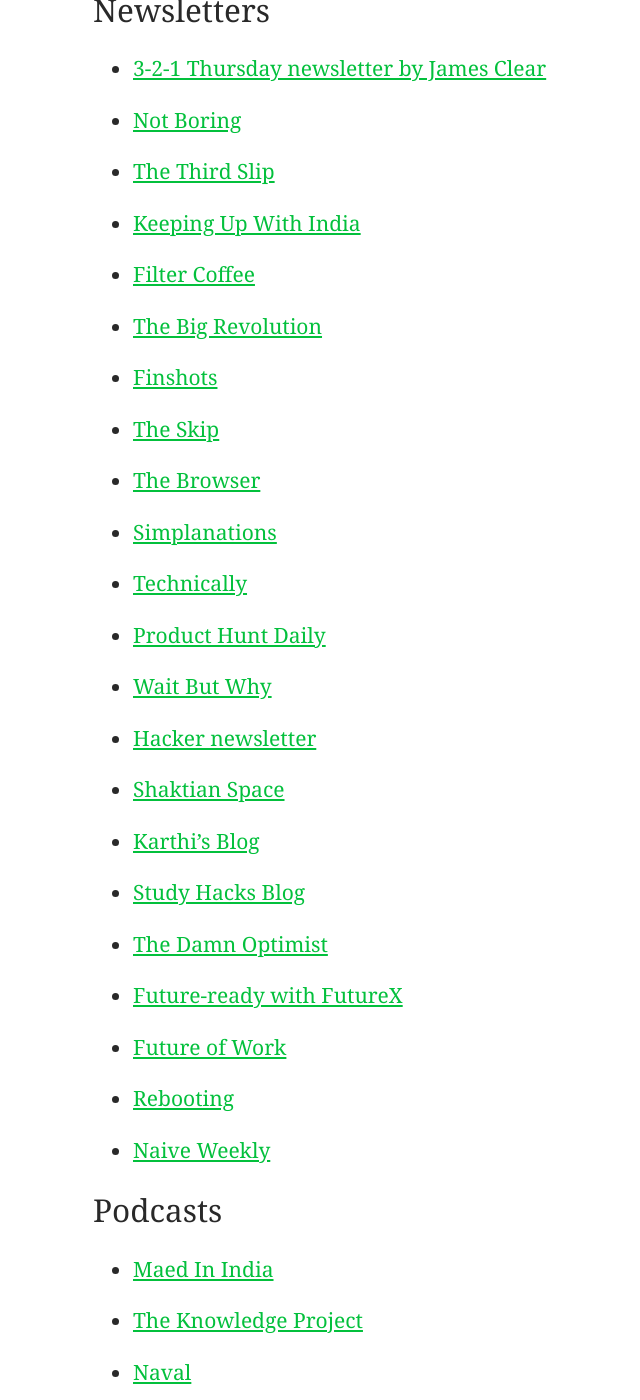
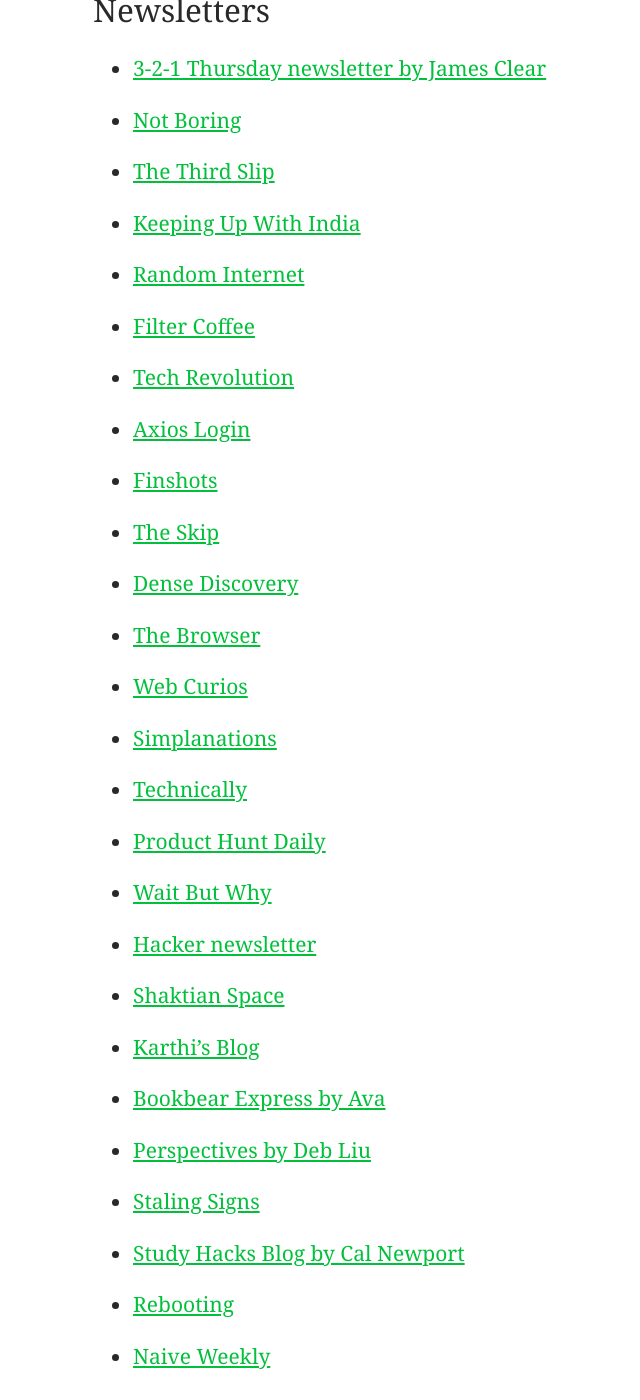
Before and after one commit to deephdave/deephdave.github.io, a Jekyll site: the page built from links.md, in a window 1280 px wide and 1400 px high, scrolled down 331 px. Shown: the whole window, without its empty margins (187-827 px from the left). Built offline with Jekyll 4.4.1, drawn with Linux system fonts in a browser that asks for light colours; some of the changed text lies outside the part shown.

Commit message:
Added newsletters and podcasts

```diff
--- a/links.md
+++ b/links.md
@@ -18,15 +18,23 @@ You can follow me on [Readup](https://readup.com/@deephdave)
 
 - [Keeping Up With India](https://www.kuwi.news/)
 
+- [Random Internet](https://ankitkr0.in/)
+
 - [Filter Coffee](https://filtercoffee.substack.com/)
 
-- [The Big Revolution](https://www.getrevue.co/profile/bigrevolution)
+- [Tech Revolution](https://www.getrevue.co/profile/techrevolution)
+
+- [Axios Login](https://www.axios.com/newsletters/axios-login)
 
 - [Finshots](https://finshots.in/)
 
 - [The Skip](theskip@substack.com)
 
+- [Dense Discovery](https://www.densediscovery.com/)
+
 - [The Browser](https://thebrowser.substack.com/)
+
+- [Web Curios](https://webcurios.co.uk/)
 
 - [Simplanations](https://www.simplanations.in/)
 
@@ -42,13 +50,13 @@ You can follow me on [Readup](https://readup.com/@deephdave)
 
 - [Karthi's Blog](https://karthis.blog/)
 
-- [Study Hacks Blog](https://www.calnewport.com/blog/)
+- [Bookbear Express by Ava](https://ava.substack.com/)
 
-- [The Damn Optimist](https://damnoptimist.substack.com/)
+- [Perspectives by Deb Liu](https://debliu.substack.com/)
 
-- [Future-ready with FutureX](https://futurex.substack.com/)
+- [Staling Signs](https://stealingsigns.substack.com/)
 
-- [Future of Work](https://zoomout.substack.com/)
+- [Study Hacks Blog by Cal Newport](https://www.calnewport.com/blog/)
 
 - [Rebooting](https://rebooting.substack.com/)
 
```
Also changed, not shown: other parts of links.md (+10 -0 lines).
